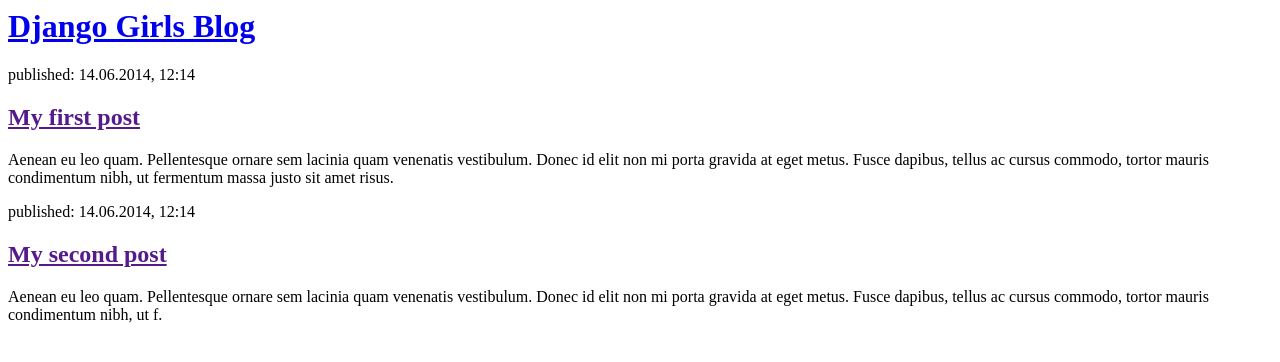
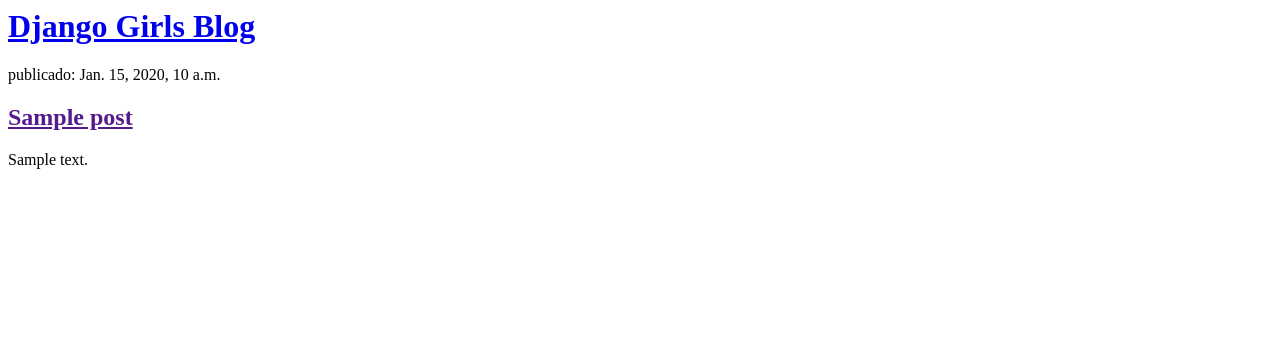
Before and after one commit to elcokiin/djangogirls-blog, a Django app: page / in a window 1280 px wide. Shown: the top 362 px of the page. Run offline with Django 5.2, Linux system fonts and the light colour scheme; tables that the repository leaves empty hold one stand-in row (values such as "Sample post").

Commit message:
modify templates

```diff
--- a/blog/templates/blog/post_list.html
+++ b/blog/templates/blog/post_list.html
@@ -9,20 +9,13 @@
     <h1><a href="/">Django Girls Blog</a></h1>
   </div>
 
+  {% for post in posts %}
   <div>
-    <p>published: 14.06.2014, 12:14</p>
-    <h2><a href="">My first post</a></h2>
-    <p>Aenean eu leo quam. Pellentesque ornare sem lacinia quam venenatis vestibulum. Donec id elit non mi porta gravida
-      at eget metus. Fusce dapibus, tellus ac cursus commodo, tortor mauris condimentum nibh, ut fermentum massa justo
-      sit amet risus.</p>
+    <p> publicado: {{ post.published_date }}</p>
+    <h2><a href="">{{ post.title }}</a></h2>
+    <p>{{ post.text|linebreaksbr }}</p>
   </div>
-
-  <div>
-    <p>published: 14.06.2014, 12:14</p>
-    <h2><a href="">My second post</a></h2>
-    <p>Aenean eu leo quam. Pellentesque ornare sem lacinia quam venenatis vestibulum. Donec id elit non mi porta gravida
-      at eget metus. Fusce dapibus, tellus ac cursus commodo, tortor mauris condimentum nibh, ut f.</p>
-  </div>
+  {% endfor %}
 </body>
 
 </html>
--- a/blog/views.py
+++ b/blog/views.py
@@ -1,5 +1,6 @@
 from django.shortcuts import render
+from .models import Post
 
-# Create your views here.
 def post_list(request):
-    return render(request, 'blog/post_list.html', {})
+    posts = Post.objects.all().order_by('published_date')
+    return render(request, 'blog/post_list.html', {'posts': posts})
```
